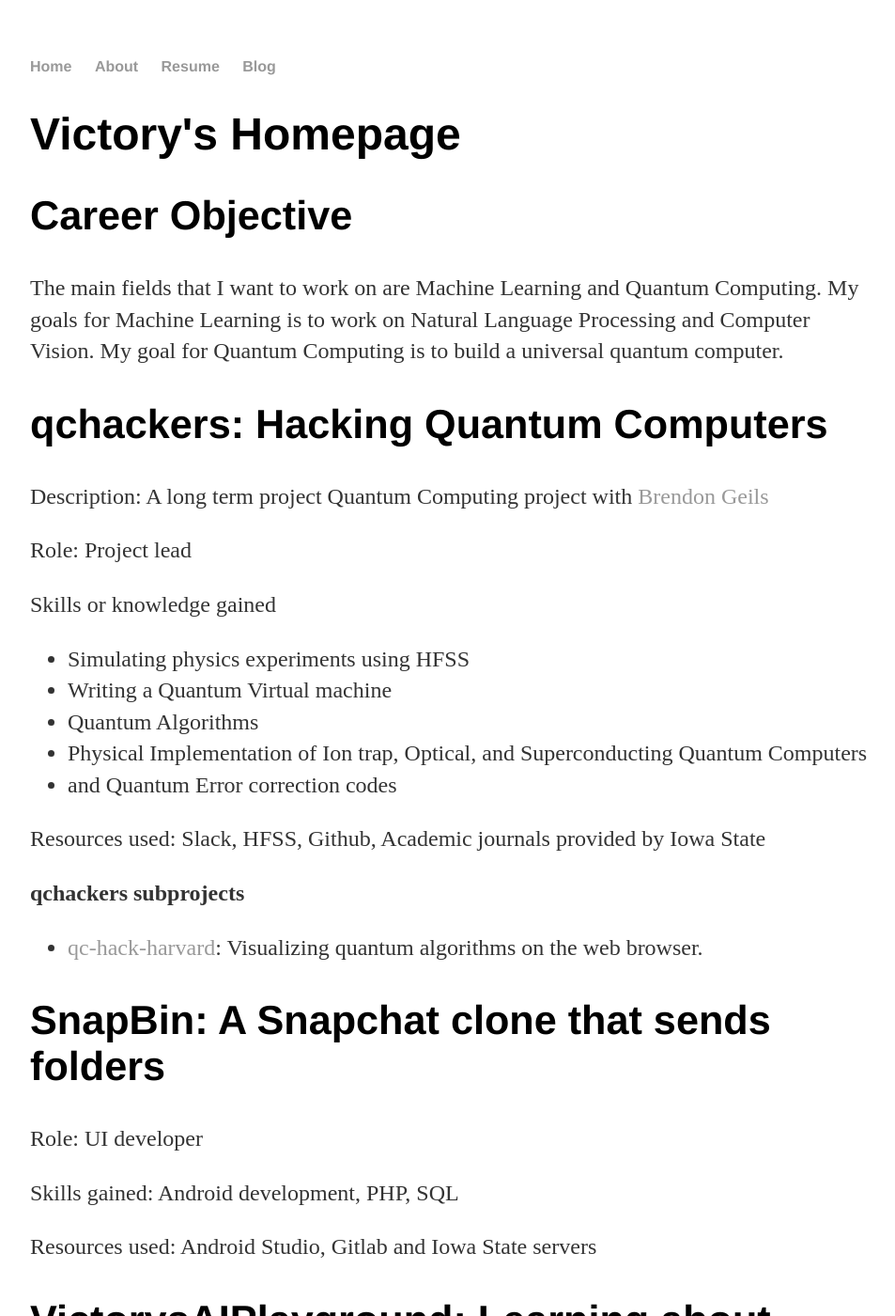
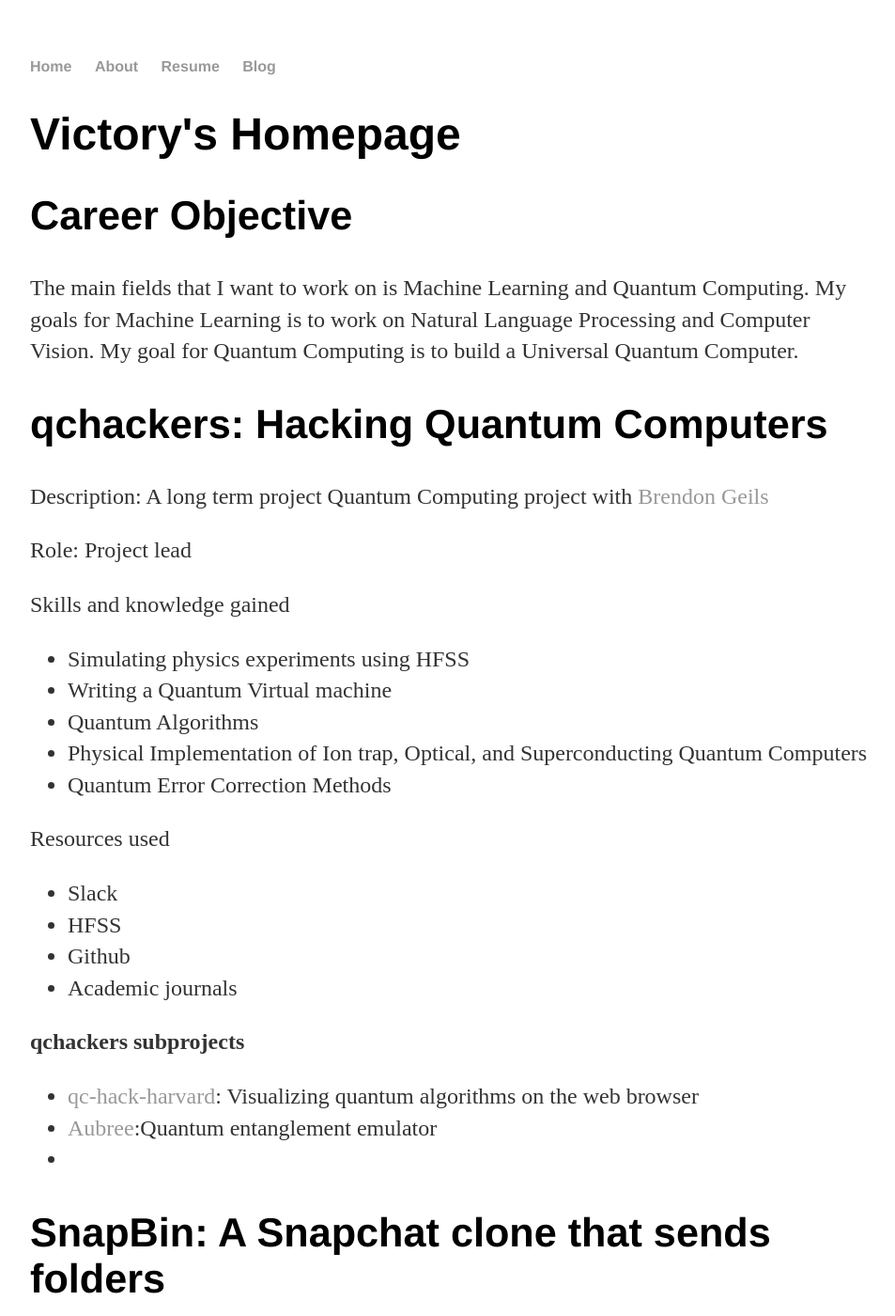
Before and after one commit to vtomole/vtomole.github.io, a Jekyll site: the page built from index.html, in a window 1280 px wide and 1400 px high. Shown: the whole window at 94% size, without its empty margins (160-1113 px from the left). Built offline with Jekyll 4.4.1, drawn with Linux system fonts in a browser that asks for light colours; some of the changed text lies outside the part shown.

Commit message:
listed snapbin list

```diff
--- a/about/index.html
+++ b/about/index.html
@@ -9,7 +9,7 @@
 My team made  <a href="http://qchackers.com/">qchackers</a>, which won the hacker prize at Hack Harvard 2017.</p>
 			  <p>Even though I do most of my projects alone, I am team oriented. I was able to work on a Hackathon project with 3 other people using a program language and web framework that we didn’t now (Ruby on Rails); and we managed to finish the project. I’ve also worked on team where we created a photo-sharing android application.</p>
 
-			<p>I love writing interpreters and compilers. The interpreter which I am most proud of is the <a href="https://github.com/vtomole/evie/tree/master/cantor">Cantor programming language</a> which won a prize forthe most innovative hack at HackISU 2016. The project which I am currently spending most of my time on is <a href="https://github.com/vtomole/c48">C48</a>, a compiler for students to learn about compilers.</p>
+			<p>I love writing interpreters and compilers. The interpreter which I am most proud of is the <a href="https://github.com/vtomole/evie/tree/master/mini-projects/cantor">Cantor programming language</a> which won a prize for the most innovative hack at HackISU 2016. The project which I am currently spending most of my time on is <a href="https://github.com/vtomole/c48">C48</a>: A compiler for students to learn about compilers.</p>
 
 
 
--- a/index.html
+++ b/index.html
@@ -8,7 +8,7 @@
 
 
 			<p><h2>Career Objective</b></h2>
-			<p>The main fields that I want to work on are Machine Learning and Quantum Computing. My goals for Machine Learning is to work on Natural Language Processing and Computer Vision. My goal for Quantum Computing is to build a universal quantum computer.</p>
+			<p>The main fields that I want to work on is Machine Learning and Quantum Computing. My goals for Machine Learning is to work on Natural Language Processing and Computer Vision. My goal for Quantum Computing is to build a Universal Quantum Computer.</p>
 
 
 
@@ -16,22 +16,31 @@
 			  <p><h2>qchackers: Hacking Quantum Computers</h2></p>
 <p>Description: A long term project Quantum Computing project with <a href="http://brendongeils.com/portfolio/">Brendon Geils</a> <p/>
 			 <p>Role: Project lead </p>
-			  <p>Skills or knowledge gained</p>
+			  <p>Skills and knowledge gained</p>
 
   <ul>
     <li>Simulating physics experiments using HFSS</li>
     <li> Writing a Quantum Virtual machine</li>
     <li> Quantum Algorithms</li>
     <li>Physical Implementation of Ion trap, Optical, and Superconducting Quantum Computers</li>
-    <li> and Quantum Error correction codes</li>
+    <li> Quantum Error Correction Methods</li>
   </ul>
 
 
- <p>Resources used: Slack, HFSS, Github, Academic journals provided by Iowa State</p>
+			  <p>Resources used</p>
+			  <ul>
+			    <li>Slack</li>
+			    <li>HFSS</li>
+			    <li>Github</li>
+			    <li>Academic journals</li>
+
+			    </ul>
+
 			  <p><b>qchackers subprojects</b></p>
 
 			  	  <ul>
-				    <li><a href="http://qchackers.com/viz">qc-hack-harvard</a>: Visualizing quantum algorithms on the web browser.</li>
+				    <li><a href="http://qchackers.com/viz">qc-hack-harvard</a>: Visualizing quantum algorithms on the web browser</li>
+				    <li><a href="http://aubree.herokuapp.com/qcvm">Aubree</a>:Quantum entanglement emulator <li>
 
 				  </ul>
 
@@ -41,8 +50,20 @@
 
 			  <p><h2>SnapBin: A Snapchat clone that sends folders</h2> </p>
 			  <p>Role: UI developer</p>
-			  <p>Skills gained: Android development, PHP, SQL </p>
-			  <p> Resources used: Android Studio, Gitlab and Iowa State servers</p>
+			  <p>Skills gained<p>
+			     <ul>
+			    <li>Android development</li>
+			    <li>PHP</li>
+			    <li>SQL</li>
+
+			    </ul>
+			  <p> Resources used</p>
+			  <ul>
+			    <li>Android Studio,</li>
+			    <li> Gitlab </li>
+			    <li>>Iowa State servers</li>
+
+			    </ul>
 
 
 
```
